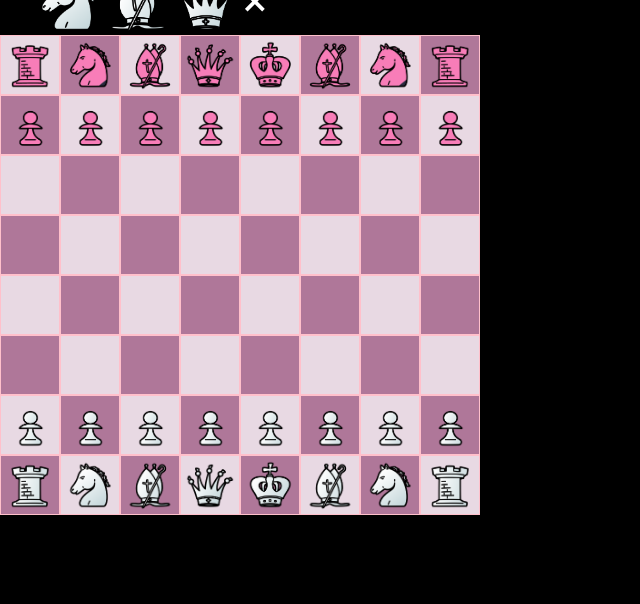
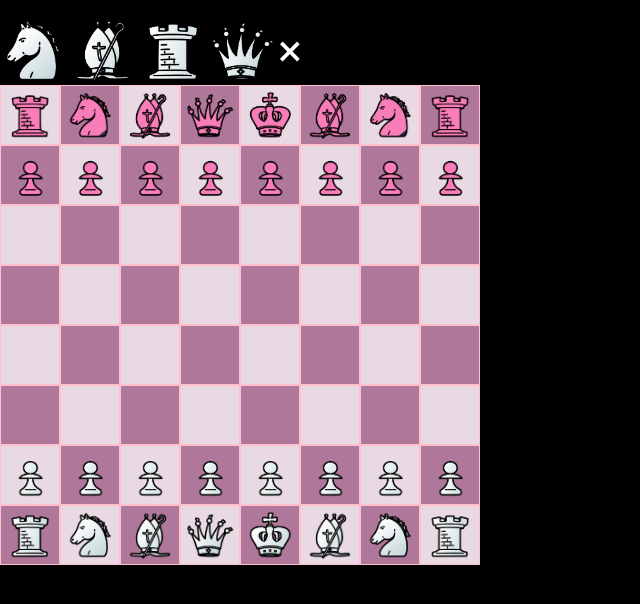
Before and after one commit to JoyMih/module-2-js-final-project-joy-hwang, an Angular app: page / in a window 1280 px wide. Shown: the top 604 px of the page, without its empty margins (0-640 px from the left). Built offline with nearby package versions, Linux system fonts and the light colour scheme.

Commit message:
Adjusted css to provide top margin for promotion images; fixed pawn promotion array to include all necessary pieces.

```diff
--- a/src/app/modules/chess-board/chess-board.component.css
+++ b/src/app/modules/chess-board/chess-board.component.css
@@ -37,6 +37,7 @@
     align-items: center;
     width: 300px;
     height: 100px;
+    margin-top: 100px;
 }
 
 .promotion-dialog img {
--- a/src/app/modules/chess-board/chess-board.component.ts
+++ b/src/app/modules/chess-board/chess-board.component.ts
@@ -27,7 +27,7 @@ export class ChessBoardComponent {
   private promotionCoords: Coords | null = null;
   private promotedPiece: FENChar | null = null;
   public promotionPieces(): FENChar[] { // An array of FENCharacters in which we can promote our player's pawn
-    return this.playerColor === Color.White ? [FENChar.WhiteKnight, FENChar.WhiteBishop, FENChar.WhiteQueen] : [FENChar.PinkBishop, FENChar.PinkKnight, FENChar.PinkQueen];
+    return this.playerColor === Color.White ? [FENChar.WhiteKnight, FENChar.WhiteBishop, FENChar.WhiteRook, FENChar.WhiteQueen] : [FENChar.PinkKnight, FENChar.PinkBishop, FENChar.PinkRook, FENChar.PinkQueen];
   };
 
   public isSquareDark(x: number, y: number): boolean {
```
